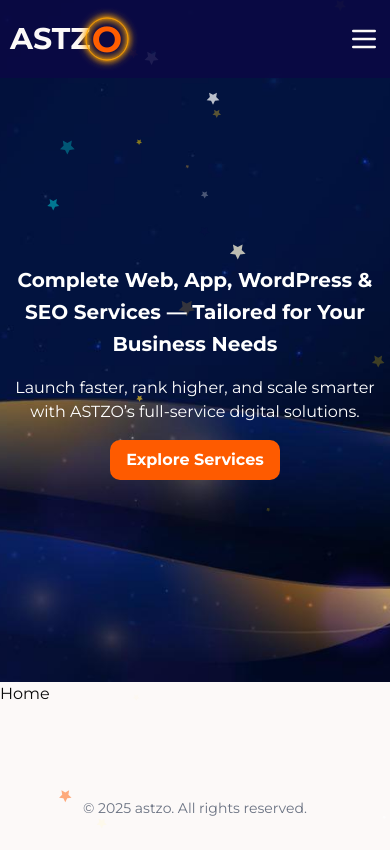
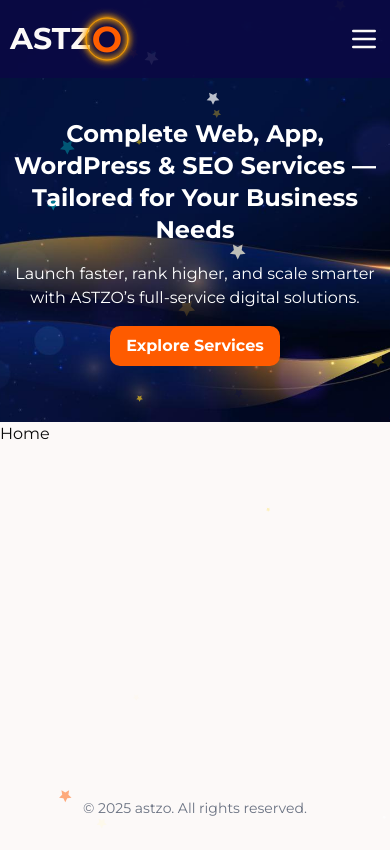
Before and after one commit to astzo/astzoweb, a Next.js app: page / in a window 390 px wide. Built offline with nearby package versions, Linux system fonts and the light colour scheme.

Commit message:
Banner update

```diff
--- a/src/components/frontend/home/Banner.tsx
+++ b/src/components/frontend/home/Banner.tsx
@@ -2,9 +2,9 @@
 
 const Banner = () => {
   return (
-    <div className='w-full min-h-[500px] h-[90vh] -mt-[78px] bg-[url(/images/hero.jpg)] bg-cover bg-center bg-no-repeat flex flex-col justify-center items-center text-white text-center'>
+    <div className='w-full min-h-[500px] md:h-[90vh] -mt-[78px] bg-[url(/images/hero.jpg)] bg-cover bg-center bg-no-repeat flex flex-col justify-center items-center text-white text-center'>
       <div className='container mx-auto flex flex-col justify-center items-center pt-[140px] text-center space-y-4 md:space-y-8 px-2.5 z-40'>
-        <h1 className='text-xl sm:text-2xl md:text-3xl lg:text-4xl xl:text-5xl 2xl:text-6xl font-bold leading-8 md:leading-10 lg:leading-12 xl:leading-14 2xl:leading-20'>
+        <h1 className='text-2xl md:text-3xl lg:text-4xl xl:text-5xl 2xl:text-6xl font-bold leading-8 md:leading-10 lg:leading-12 xl:leading-14 2xl:leading-20'>
           Complete Web, App, WordPress & SEO Services — Tailored for Your
           Business Needs
         </h1>
```
